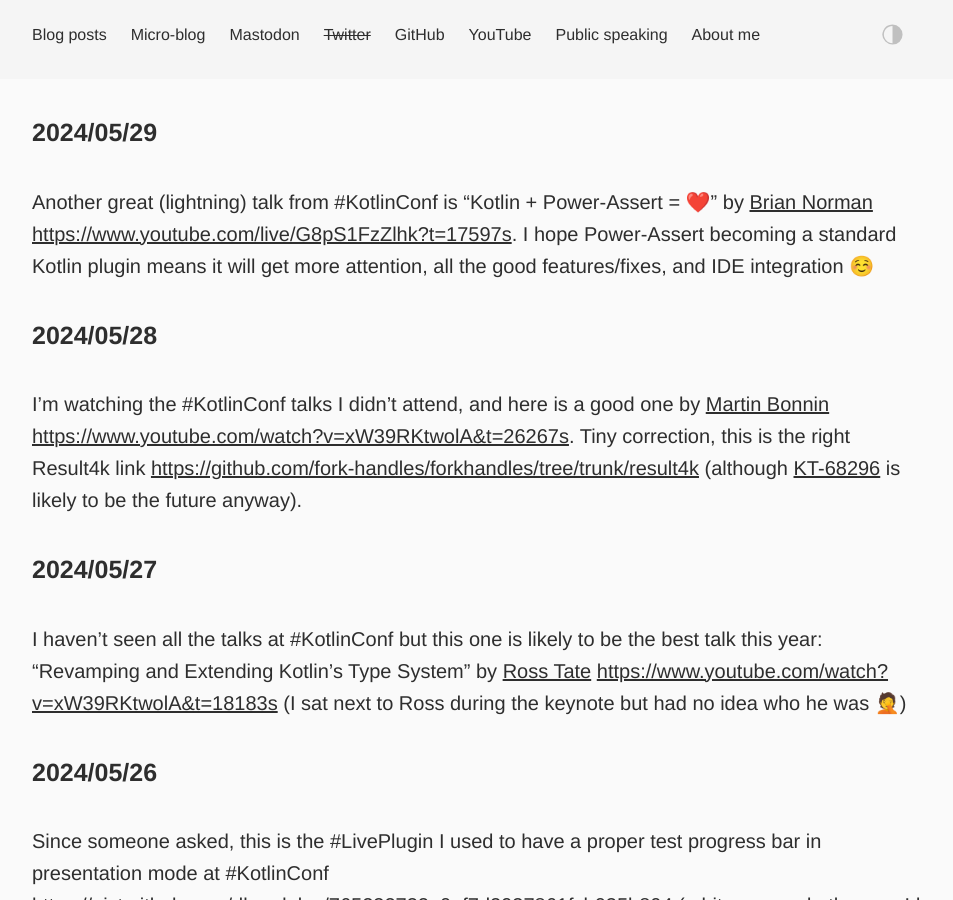
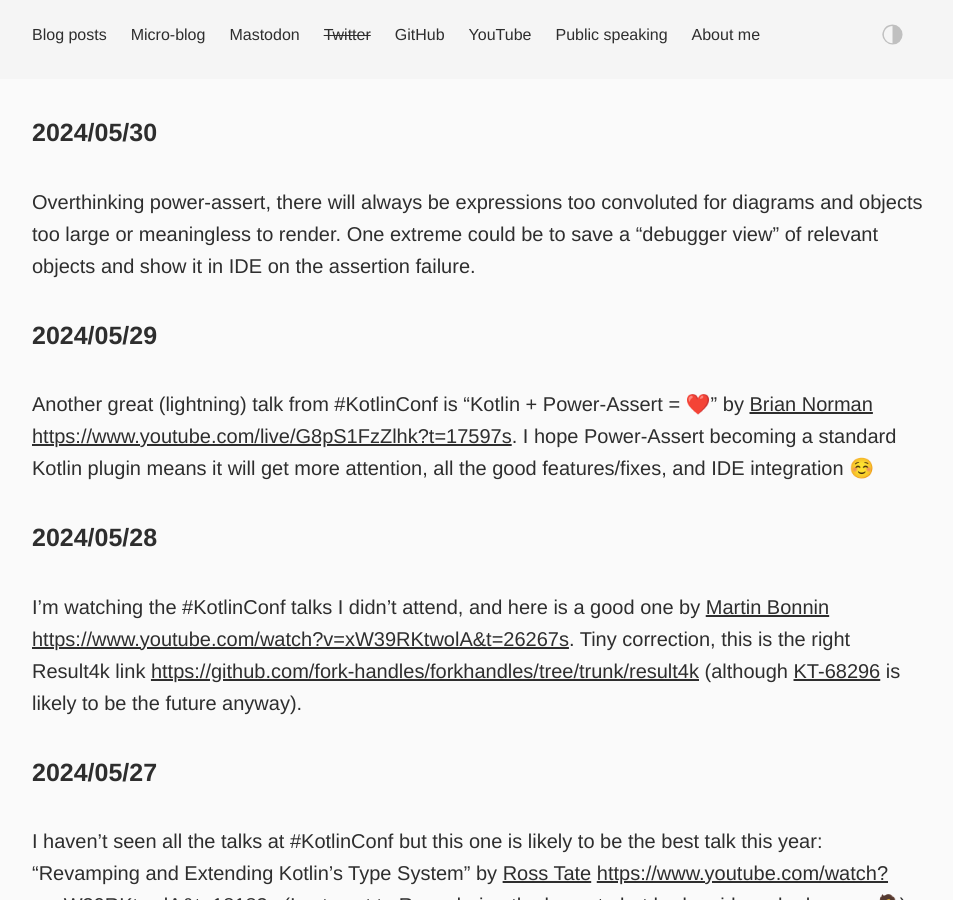
Before and after one commit to dkandalov/dkandalov.github.io, a Jekyll site: the page built from micro-blog.md, in a window 1280 px wide and 900 px high. Shown: the whole window, without its empty margins (160-1113 px from the left). Built offline with Jekyll 4.4.1, drawn with Linux system fonts in a browser that asks for light colours.

Commit message:
updated micro-blog

```diff
--- a/micro-blog.md
+++ b/micro-blog.md
@@ -2,6 +2,9 @@
 layout: post
 permalink: /micro-blog/
 ---
+
+#### 2024/05/30
+Overthinking power-assert, there will always be expressions too convoluted for diagrams and objects too large or meaningless to render. One extreme could be to save a "debugger view" of relevant objects and show it in IDE on the assertion failure.
 
 #### 2024/05/29
 Another great (lightning) talk from #KotlinConf is "Kotlin + Power-Assert = ❤️" by [Brian Norman](https://mastodon.social/@bnorm@kotlin.social) <https://www.youtube.com/live/G8pS1FzZlhk?t=17597s>. I hope Power-Assert becoming a standard Kotlin plugin means it will get more attention, all the good features/fixes, and IDE integration ☺️
```
